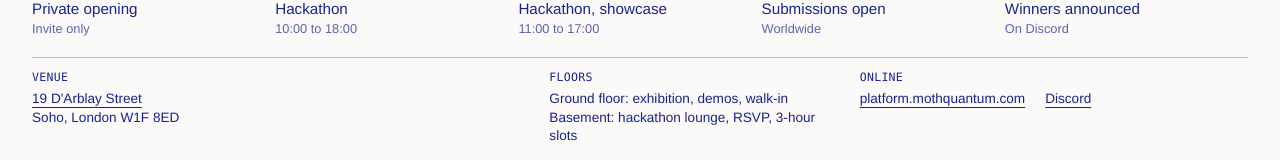
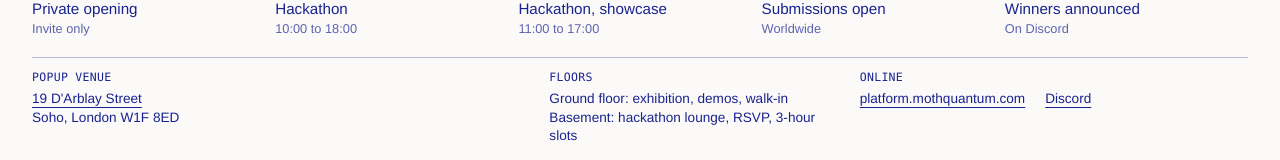
Before and after one commit to moth-quantum/moth-hack-sep-2026, a Next.js app: page / in a window 1280 px wide. Shown: the part 622-782 px from the top of the page. Built offline with nearby package versions, Linux system fonts and the light colour scheme; a web font is replaced by a local one.

Commit message:
Venue → Popup venue

```diff
--- a/app/page.tsx
+++ b/app/page.tsx
@@ -74,7 +74,7 @@ export default function Page() {
         <Schedule />
         <div className="grid-12 gap-y-4 text-[0.85rem] leading-snug border-t border-moth/30 pt-3">
           <div className="col-span-12 sm:col-span-6 lg:col-span-5">
-            <h2 className="font-mono text-[0.72rem] uppercase tracking-wide mb-1">Venue</h2>
+            <h2 className="font-mono text-[0.72rem] uppercase tracking-wide mb-1">Popup venue</h2>
             <a href={event.venue.mapsHref} target="_blank" rel="noopener noreferrer" className="font-medium underline decoration-1 underline-offset-4">
               {event.venue.name}
             </a>
```
